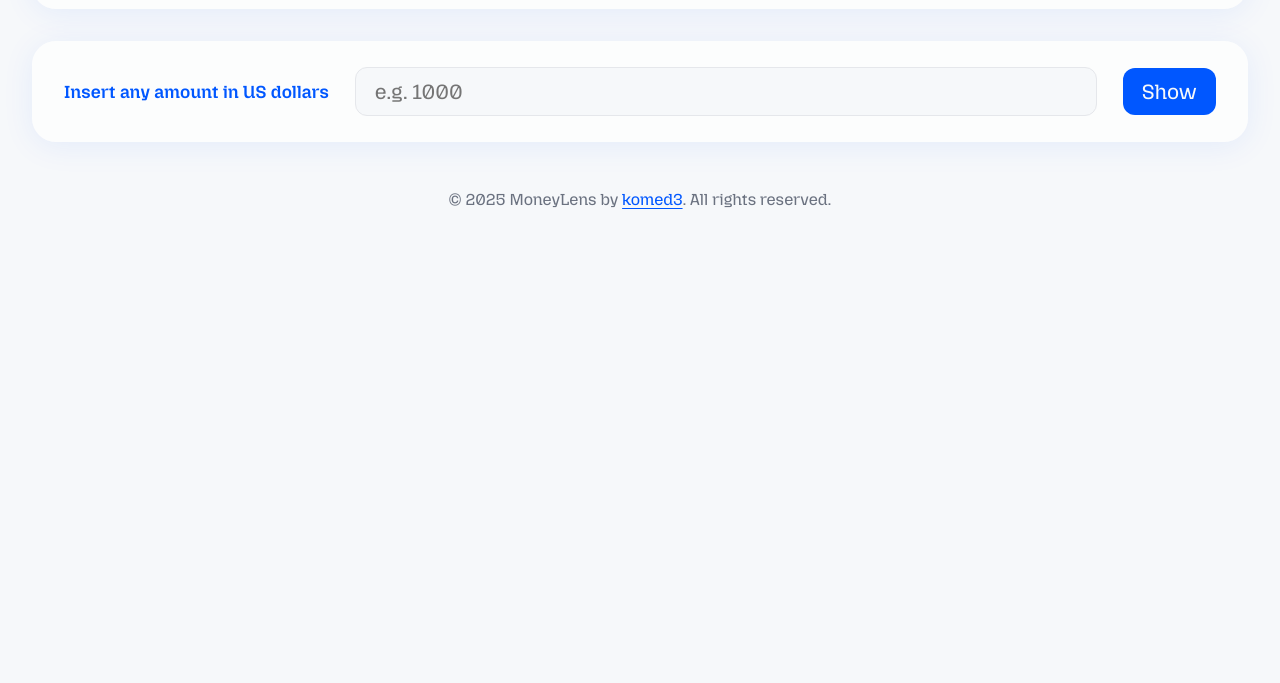
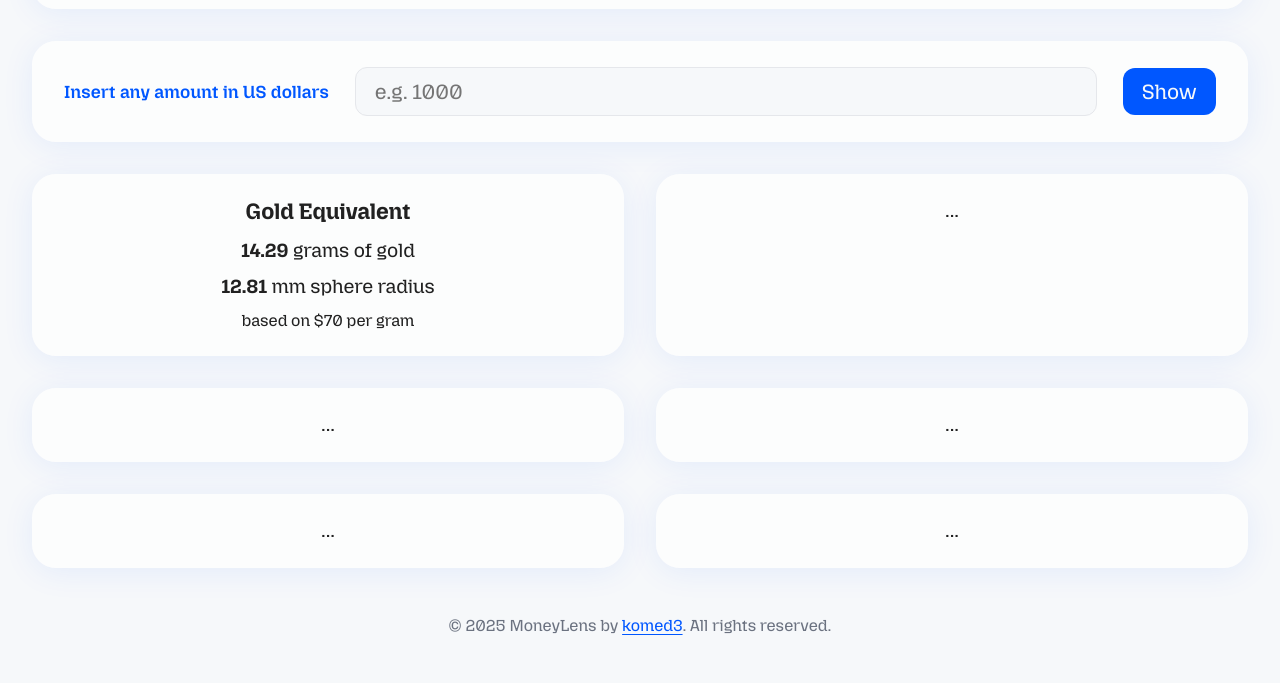
Before and after one commit to komed3/moneylens, a plain HTML site: page index.htm in a window 1280 px wide. Shown: the part 194-877 px from the top of the page. Before the commit the page ends 800 px from the top, so only its background shows below. Drawn offline with Linux system fonts and the light colour scheme.

Commit message:
grid + CSS

```diff
--- a/index.htm
+++ b/index.htm
@@ -16,12 +16,25 @@
             </div>
         </header>
         <main role="main">
-            <section>
-                <div class="box inputform">
+            <section class="inputform">
+                <div class="box">
                     <label for="money">Insert any amount in US dollars</label>
                     <input type="number" id="money" min="1" step="1" placeholder="e.g. 1000" />
                     <button id="go">Show</button>
                 </div>
+            </section>
+            <section class="grid">
+                <div class="box">
+                    <h3>Gold Equivalent</h3>
+                    <p><b>14.29</b> grams of gold</p>
+                    <p><b>12.81</b> mm sphere radius</p>
+                    <small>based on $70 per gram</small>
+                </div>
+                <div class="box">...</div>
+                <div class="box">...</div>
+                <div class="box">...</div>
+                <div class="box">...</div>
+                <div class="box">...</div>
             </section>
         </main>
         <footer>
--- a/static/style.css
+++ b/static/style.css
@@ -74,11 +74,19 @@ body {
 .box {
     display: flex;
     flex-flow: row nowrap;
-    gap: 1.6rem;
+    gap: 0.8rem 1.6rem;
     padding: 1.6rem 2rem;
     background-color: var( --box );
     border-radius: 24px;
     box-shadow: var( --shadow );
+}
+
+.box h3 {
+    margin: 0;
+}
+
+.box p {
+    margin: 0;
 }
 
 /** Header */
@@ -122,7 +130,7 @@ main {
     margin: 2rem 0;
 }
 
-.inputform {
+.inputform .box {
     align-items: center;
     white-space: nowrap;
 }
@@ -133,3 +141,15 @@ main {
     letter-spacing: 0.01em;
     color: var( --primary );
 }
+
+.grid {
+    display: grid;
+    grid-template-columns: repeat( auto-fit, minmax( 480px, 1fr ) );
+    gap: 2rem;
+    margin: 2rem 0;
+}
+
+.grid .box {
+    flex-flow: column;
+    align-items: center;
+}
```
Also changed, not shown: static/style.min.css.
